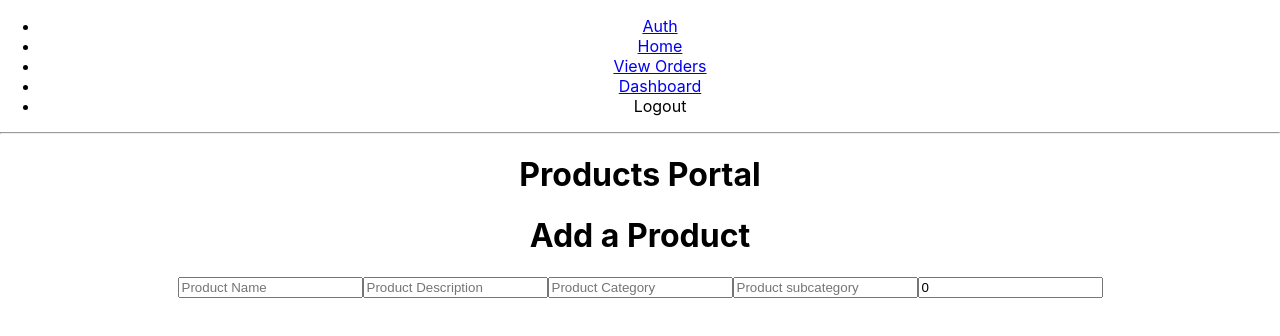
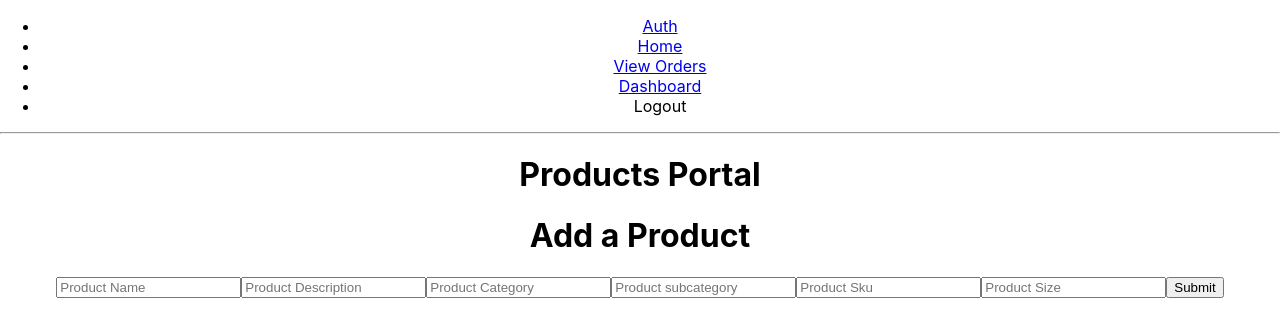
Before and after one commit to wtharden3/beeshop-client, a React (Create React App) app: page /dashboard in a window 1280 px wide. Shown: the top 336 px of the page. Built offline with nearby package versions, Linux system fonts and the light colour scheme.

Commit message:
productcreate working

```diff
--- a/src/Components/Product/ProductCreate.tsx
+++ b/src/Components/Product/ProductCreate.tsx
@@ -12,7 +12,7 @@ type ProductCreateState = {
     description: string;
     category: string;
     subCategory: string;
-    sku: number;
+    sku: string;
     size: string;
   };
 };
@@ -26,7 +26,7 @@ class ProductCreate extends Component<ProductCreateProps, ProductCreateState> {
         description: '',
         category: '',
         subCategory: '',
-        sku: 0,
+        sku: '',
         size: '',
       },
     };
@@ -98,7 +98,7 @@ class ProductCreate extends Component<ProductCreateProps, ProductCreateState> {
         description: this.state.product.description,
         category: this.state.product.category,
         subCategory: this.state.product.subCategory,
-        sku: e.currentTarget.valueAsNumber,
+        sku: e.currentTarget.value,
         size: this.state.product.size,
       },
     });
@@ -177,10 +177,17 @@ class ProductCreate extends Component<ProductCreateProps, ProductCreateState> {
           />
           <input
             type="number"
-            placeholder="Product subcategory"
+            placeholder="Product Sku"
             value={this.state.product.sku}
             onChange={this.handleSkuChange}
           />
+          <input
+            type="text"
+            placeholder="Product Size"
+            value={this.state.product.size}
+            onChange={this.handleSizeChange}
+          />
+          <button>Submit</button>
         </form>
       </div>
     );
```
